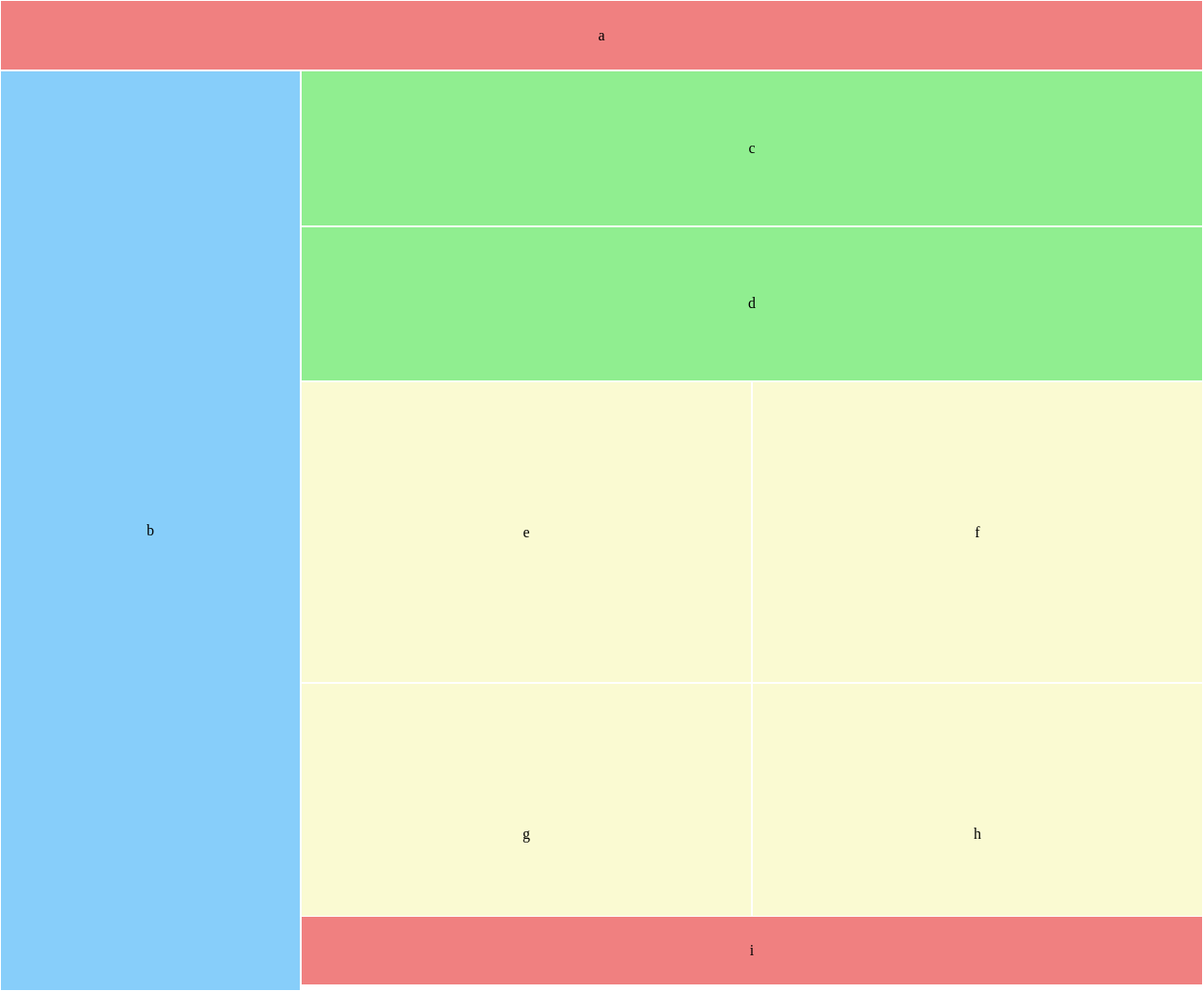
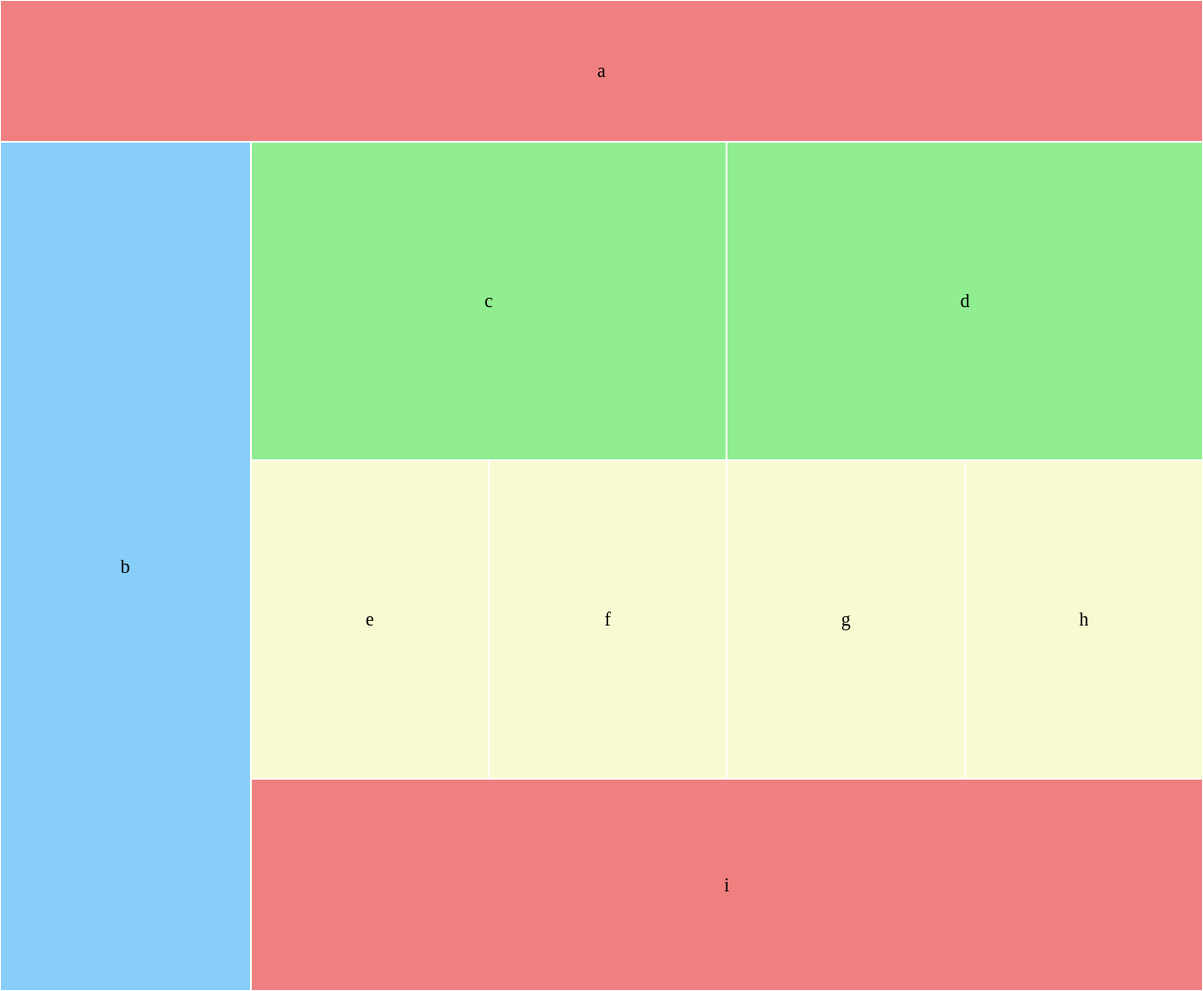
Before and after one commit to TheAgileMCB/lab-01, a plain HTML site: page index.html in a window 1280 px wide. Shown: the whole page at 94% size. Drawn offline with Linux system fonts and the light colour scheme.

Commit message:
Desktop responsiveness complete

```diff
--- a/css/grid.css
+++ b/css/grid.css
@@ -85,6 +85,7 @@ justify-content: center;
 h1 {
 display: flex;
 align-self: center;
+font-size: 100%;
 }
 
 
@@ -117,5 +118,56 @@ header, nav, section, article, footer {
 
   body {
     max-width: 1500px;
+    grid-template-columns: 20.8333333% 39.58333333% 39.58333333%;
+  grid-template-rows: 14.285714285% 32.1428571425% 32.1428571425% 21.428571428%;
+  }
+
+  .nav {
+    grid-column: 1 / 2;
+    grid-row: 2 / 5;
+  }
+
+  .main{
+    grid-template-rows: 25% 25% 25% 25%;
+    grid-column: 2 / 5;
+    grid-row: 2 / 4
+  }
+
+  .footer {
+    grid-column: 2 / 5;
+    grid-row: 4 / 5;
+  }
+
+  .s1 {
+    grid-column: 1 / 3;
+    grid-row: 1 / 3;
+  }
+
+  .s2 {
+    grid-column: 3 / 5;
+    grid-row: 1 / 3;
+  }
+
+  .a1 {
+    grid-column: 1 / 2;
+    grid-row: 3 / 5;
+  }
+
+  .a2 {
+    grid-column: 2 / 3;
+    grid-row: 3 / 5;
+  }
+
+  .a3 {
+    grid-column: 3 / 4;
+    grid-row: 3 / 5;
+  }
+
+  .a4 {
+    grid-column: 4 / 5;
+    grid-row: 3 / 5;
+  }
+  h1 {
+    font-size: 125%;
   }
 }
```
